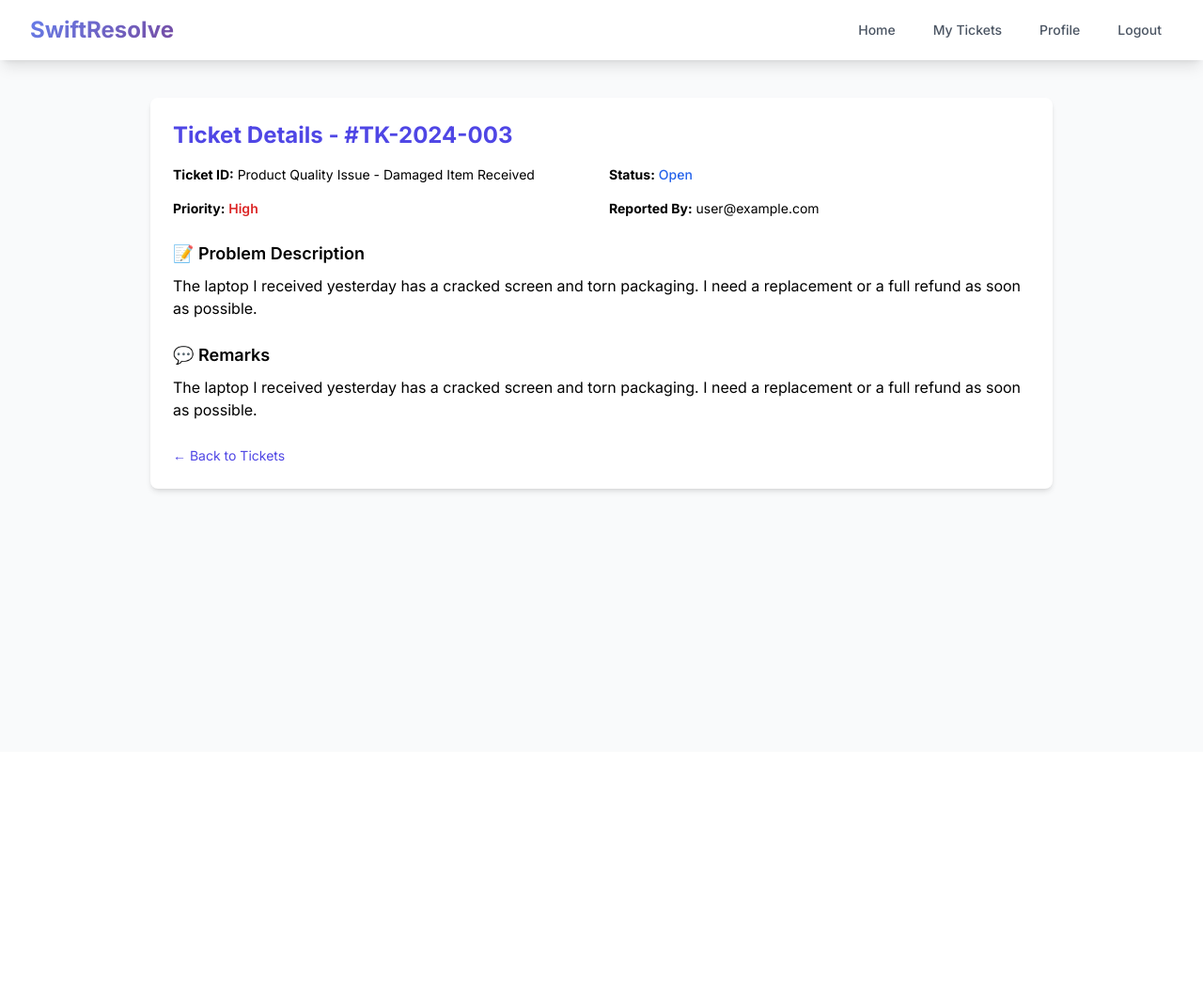
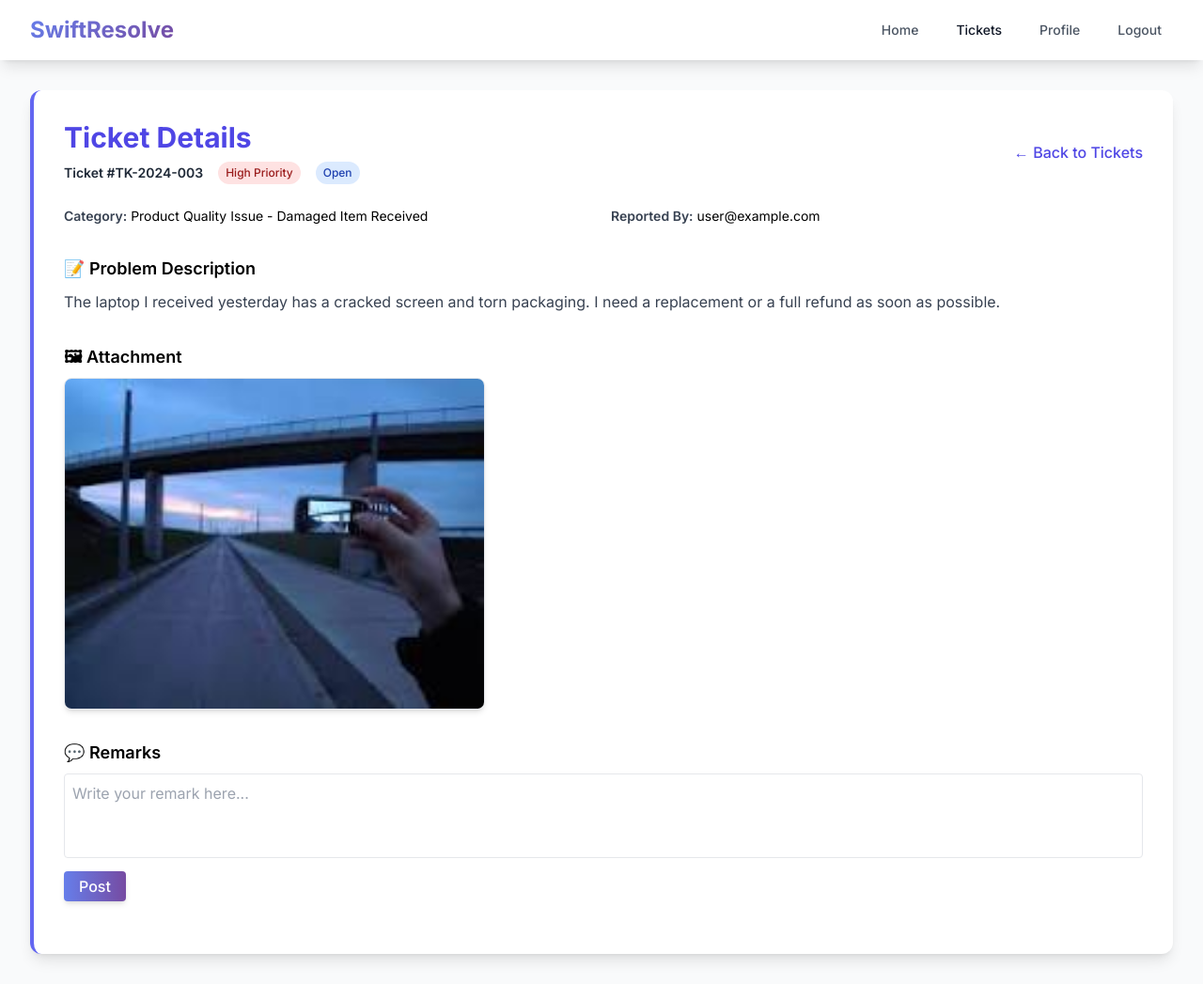
Before and after one commit to MohitSilwal16/IBM-Hackathon, a Flask app: template web/templates/ticket_details.html in a window 1280 px wide. Shown: the whole page at 94% size. Before the commit the page ends 525 px from the top, so only its background shows below. Run offline with Flask 3, Linux system fonts and the light colour scheme; the template is opened without the code that fills it: values that come from a table or form of the project are taken from there, others are empty; some libraries are stand-ins or nearby versions.

Commit message:
Ui improved in homepage and ticket details

```diff
--- a/web/templates/home.html
+++ b/web/templates/home.html
@@ -127,7 +127,7 @@
         action="{{ url_for('bot.message') }}"
         enctype="multipart/form-data"
         >
-          <div class="bg-white rounded-2xl shadow-lg overflow-hidden">
+          <div class="bg-white rounded-2xl shadow-lg overflow-hidden ">
             <!-- Chat Header -->
             <div
               class="bg-gradient-to-r from-indigo-500 to-purple-600 px-6 py-4"
@@ -153,7 +153,8 @@
             </div>
 
             <!-- Chat Messages -->
-            <div class="chat-container overflow-y-auto p-6 space-y-4">
+            <div class="chat-container overflow-y-auto p-6 space-y-4 max-h-[50
+            0px]">
               <!-- AI Welcome Message -->
               <div class="flex items-start space-x-3 message-animation">
                 <div
--- a/web/templates/ticket_details.html
+++ b/web/templates/ticket_details.html
@@ -1,22 +1,18 @@
 <!DOCTYPE html>
 <html lang="en">
+
 <head>
   <meta charset="UTF-8" />
   <meta name="viewport" content="width=device-width, initial-scale=1.0" />
   <title>Ticket Details - SwiftResolve</title>
   <script src="https://cdn.tailwindcss.com"></script>
+  <link href="https://cdnjs.cloudflare.com/ajax/libs/font-awesome/6.0.0/css/all.min.css" rel="stylesheet" />
 
-    <!-- Font Awesome -->
-    <link
-    href="https://cdnjs.cloudflare.com/ajax/libs/font-awesome/6.0.0/css/all.min.css"
-    rel="stylesheet"
-    />
+  <style>
+    @import url('https://fonts.googleapis.com/css2?family=Inter:wght@300;400;500;600;700&display=swap');
 
-    <!-- Google Font for Consistency -->
-    <style>
-    @import url("https://fonts.googleapis.com/css2?family=Inter:wght@300;400;500;600;700&display=swap");
     * {
-        font-family: "Inter", sans-serif;
+      font-family: 'Inter', sans-serif;
     }
 
     .gradient-text {
@@ -24,6 +20,24 @@
       -webkit-background-clip: text;
       -webkit-text-fill-color: transparent;
       background-clip: text;
+    }
+
+    .card-3d {
+      transform: perspective(1000px) rotateX(2deg);
+      transition: all 0.3s ease;
+    }
+
+    .card-3d:hover {
+      transform: perspective(1000px) rotateX(0deg) translateY(-2px);
+    }
+
+    .ticket-card {
+      transition: all 0.3s ease;
+    }
+
+    .ticket-card:hover {
+      transform: translateY(-2px);
+      box-shadow: 0 10px 25px rgba(0, 0, 0, 0.1);
     }
   </style>
 </head>
@@ -40,10 +54,14 @@
         </div>
         <div class="hidden md:block">
           <div class="ml-10 flex items-baseline space-x-4">
-            <a href="{{ url_for('bot.home') }}" class="text-gray-600 hover:text-indigo-600 px-3 py-2 rounded-md text-sm font-medium">Home</a>
-            <a href="{{ url_for('ticket.get_tickets') }}" class="text-gray-600 hover:text-indigo-600 px-3 py-2 rounded-md text-sm font-medium">My Tickets</a>
-            <a href="{{ url_for('auth.profile') }}" class="text-gray-600 hover:text-indigo-600 px-3 py-2 rounded-md text-sm font-medium">Profile</a>
-            <a href="{{ url_for('auth.logout') }}" class="text-gray-600 hover:text-indigo-600 px-3 py-2 rounded-md text-sm font-medium">Logout</a>
+            <a href="{{ url_for('bot.home') }}"
+              class="text-gray-600 hover:text-indigo-600 px-3 py-2 rounded-md text-sm font-medium transition-colors">Home</a>
+            <a href="{{ url_for('ticket.get_tickets') }}"
+              class="text-gray-900 hover:text-indigo-600 px-3 py-2 rounded-md text-sm font-medium transition-colors">Tickets</a>
+            <a href="{{ url_for('auth.profile') }}"
+              class="text-gray-600 hover:text-indigo-600 px-3 py-2 rounded-md text-sm font-medium transition-colors">Profile</a>
+            <a href="{{ url_for('auth.logout') }}"
+              class="text-gray-600 hover:text-indigo-600 px-3 py-2 rounded-md text-sm font-medium transition-colors">Logout</a>
           </div>
         </div>
         <div class="md:hidden">
@@ -55,44 +73,96 @@
     </div>
   </nav>
 
-  <!-- Main Content -->
-  <div class="max-w-5xl mx-auto px-4 sm:px-6 lg:px-8 py-10">
-    <div class="bg-white p-6 rounded-lg shadow-md">
-      <h1 class="text-2xl font-bold mb-4 text-indigo-600">Ticket Details - #TK-2024-003</h1>
+  <div class="max-w-7xl mx-auto px-4 sm:px-6 lg:px-8 py-8">
+    <!-- Details Card -->
+    <div class="ticket-card bg-white rounded-xl shadow-lg p-8 border-l-4 border-indigo-500">
+      <!-- Header -->
+      <div class="flex flex-col md:flex-row md:items-center md:justify-between mb-6">
+        <div>
+          <h1 class="text-2xl md:text-3xl font-bold text-indigo-600 mb-2">Ticket Details</h1>
+          <div class="flex items-center space-x-4 text-sm text-gray-500">
+            <span class="font-semibold text-gray-800">Ticket #TK-2024-003</span>
+            <span class="px-2 py-1 bg-red-100 text-red-800 text-xs font-medium rounded-full">High Priority</span>
+            <span class="px-2 py-1 bg-blue-100 text-blue-800 text-xs font-medium rounded-full">Open</span>
+          </div>
+        </div>
+        <div class="mt-4 md:mt-0">
+          <a href="{{ url_for('ticket.get_tickets') }}"
+            class="inline-block text-indigo-600 hover:underline text-md font-medium transition">
+            ← Back to Tickets
+          </a>
+        </div>
+      </div>
 
-      <!-- Ticket Info -->
-      <div class="grid grid-cols-1 md:grid-cols-2 gap-4 text-sm mb-6">
-        <div><strong>Ticket ID:</strong> Product Quality Issue - Damaged Item Received</div>
-        <div><strong>Status:</strong> <span class="text-blue-600 font-medium">Open</span></div>
-        <div><strong>Priority:</strong> <span class="text-red-600 font-semibold">High</span></div>
-        <div><strong>Reported By:</strong> user@example.com</div>
+      <!-- Ticket Info Grid -->
+      <div class="grid grid-cols-1 md:grid-cols-2 gap-4 text-sm mb-8">
+        <div>
+          <p><span class="font-semibold text-gray-700">Category:</span>
+            Product Quality Issue - Damaged Item Received</p>
+        </div>
+        <div>
+          <p><span class="font-semibold text-gray-700">Reported By:</span>
+            user@example.com</p>
+        </div>
       </div>
 
       <!-- Description -->
-      <div class="mb-6">
+      <div class="mb-8">
         <h2 class="text-lg font-semibold mb-2">📝 Problem Description</h2>
-        <p>
+        <p class="text-gray-700 leading-relaxed">
           The laptop I received yesterday has a cracked screen and torn packaging.
           I need a replacement or a full refund as soon as possible.
         </p>
       </div>
 
-      <!-- Remarks -->
-      <div class="mb-6">
-        <h2 class="text-lg font-semibold mb-2">💬 Remarks</h2>
-        <p>
-          The laptop I received yesterday has a cracked screen and torn packaging.
-          I need a replacement or a full refund as soon as possible.
-        </p>
+      <!-- Attachments -->
+      <div class="mb-8">
+        <h2 class="text-lg font-semibold mb-2">🖼 Attachment</h2>
+        {% if ticket.image_url %}
+        <img src="{{ url_for('static', filename='uploads/' + ticket.image_url) }}"
+          alt="Attached Evidence"
+          class="w-full max-w-md border rounded-lg shadow-md" />
+        {% else %}
+        <p class="text-sm text-gray-500">No image was attached with this complaint.</p>
+        {% endif %}
       </div>
 
-      <!-- Back -->
-      <div class="mt-6">
-        <a href="{{ url_for('ticket.get_tickets') }}" class="text-indigo-600 hover:underline text-sm">
-          ← Back to Tickets
-        </a>
+      <!-- Remarks -->
+      <div class="mb-6" id="remarks-section">
+        <h2 class="text-lg font-semibold mb-2 mt-8">💬 Remarks</h2>
+
+        <!-- Textarea to enter remarks -->
+        <textarea id="remarkInput"
+          class="w-full p-2 border rounded resize-none focus:outline-none focus:ring-2 focus:ring-blue-400" rows="3"
+          placeholder="Write your remark here..."></textarea>
+
+        <!-- Post Button with gradient -->
+        <div class="mt-2">
+          <button id="postRemarkBtn"
+            class="bg-gradient-to-r from-[#667eea] to-[#764ba2] text-white px-4 py-1 rounded shadow-md font-medium transition-all hover:from-[#5a67d8] hover:to-[#6b21a8] focus:outline-none">Post</button>
         </div>
+
+        <!-- Display saved remark here -->
+        <div id="savedRemark" class="mt-4 text-gray-800 hidden"></div>
+      </div>
+
+      <script>
+        const remarkInput = document.getElementById('remarkInput');
+        const postBtn = document.getElementById('postRemarkBtn');
+        const savedRemark = document.getElementById('savedRemark');
+
+        postBtn.onclick = () => {
+          const remark = remarkInput.value.trim();
+          if (remark) {
+            savedRemark.textContent = remark;
+            savedRemark.classList.remove('hidden');
+            remarkInput.classList.add('hidden');
+            postBtn.classList.add('hidden');
+          }
+        };
+      </script>
     </div>
   </div>
 </body>
+
 </html>
```
Also changed, not shown: web/instance/complaint.sqlite3. Lines whose indentation alone changed are shown as unchanged.
